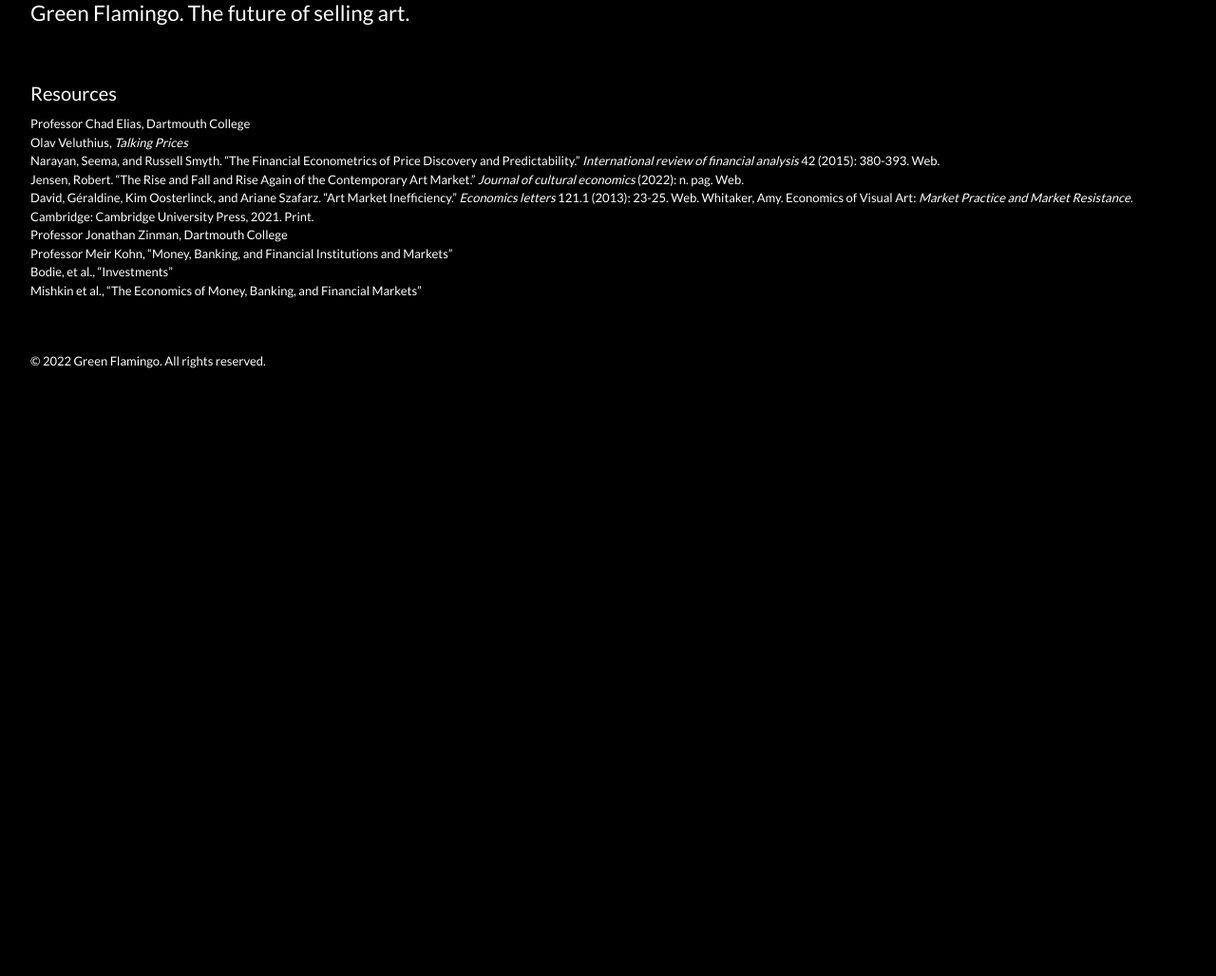
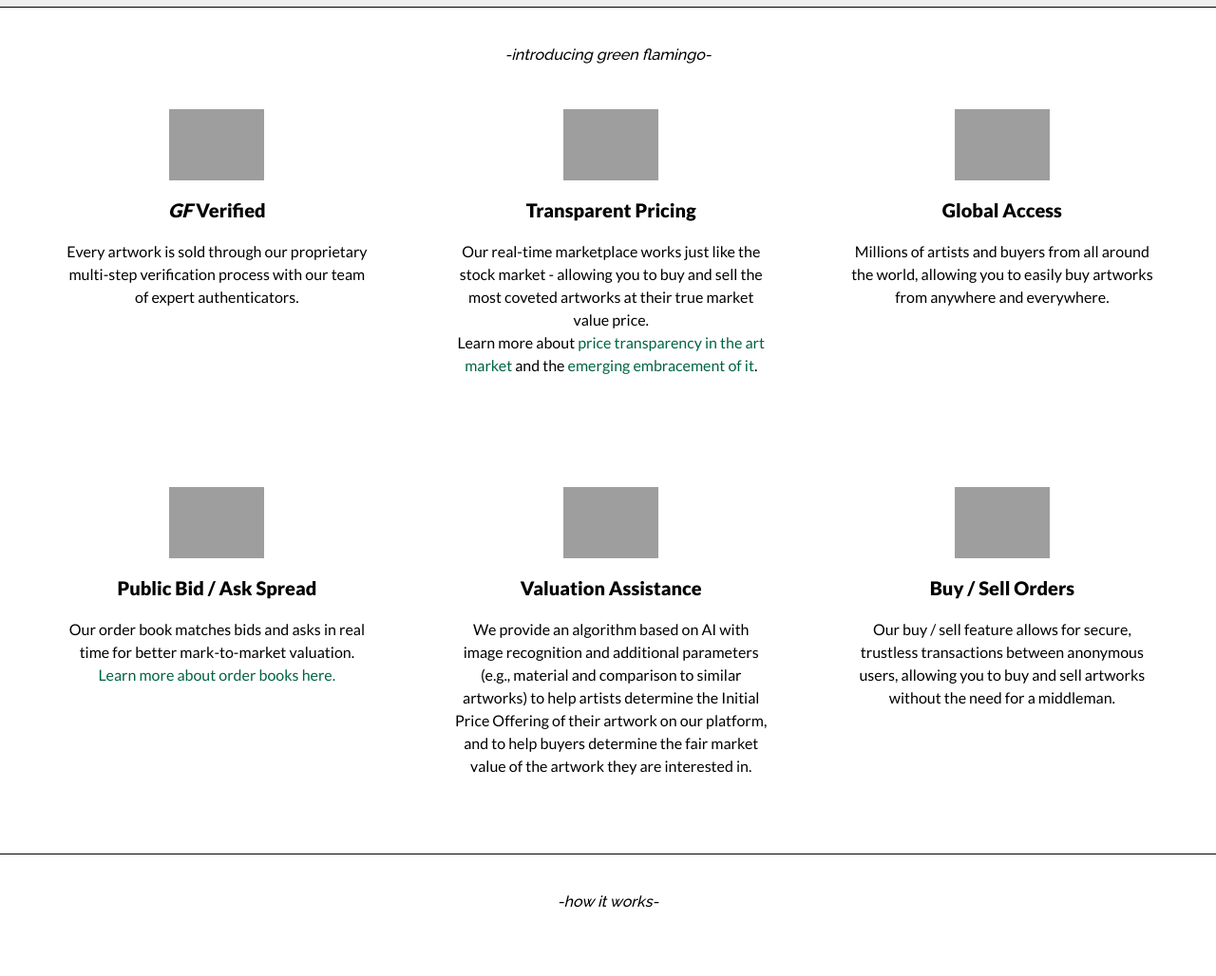
Before and after one commit to cpratim/Green-Flamingo, a Python web app: template web/blueprints/index/templates/about.html in a window 1280 px wide. Shown: the part 1258-2286 px from the top of the page at 95% size. Before the commit the page ends 1646 px from the top, so only its background shows below. Run offline with Jinja, Linux system fonts and the light colour scheme; the template is opened without the code that fills it, so the values that code supplies are empty; grey boxes are pictures that could not be loaded.

Commit message:
first working draft

```diff
--- a/web/blueprints/index/static/css/about.css
+++ b/web/blueprints/index/static/css/about.css
@@ -76,7 +76,7 @@
 }
 
 .section{
-    padding: 64px 0 16px;
+    padding: 40px 0 32px;
 }
 
 .grid{
@@ -247,9 +247,9 @@
 }
 
 /* problem */
-
 .problem{
-    background: gray;
+    border-top: 1px solid black;
+    background: #F0F0F0;
     display: flex;
     justify-content: center;
     align-items: center;
@@ -270,24 +270,30 @@
 }
 
 .problem_img{
-    width: 100%;
+    width: 90%;
     height: 100%;
     object-fit: cover;
-    padding-left: 1rem;
 }
 
 .problem_text{
-    text-align: center;
+    text-align: left;
     padding: 1rem;
     margin: 1rem;
-    margin-top: 5rem;
+    margin-top: 7rem;
+    margin-bottom: 5rem;
+}
+
+.problem_s_title{
+    font-family: var(--title-font);
+    font-size: var(--h3-font-size);
+    font-weight: var(--font-medium);
 }
 
 .problem_title{
     font-family: var(--title-font);
     font-size: 1.75rem;
     font-weight: var(--font-medium);
-    text-align: center;
+    text-align: left;
 }
 
 .problem_description{
@@ -296,6 +302,70 @@
     text-align: left;
 }
 
+/* features */
+.features{
+    border-top: 1px solid black;
+    display: flex;
+    justify-content: center;
+    align-items: center;
+    flex-direction: column;
+}
+
+.features_container{
+    display: grid;
+    grid-template-columns: auto auto auto;
+    gap: 1.25rem;
+    padding-left: 1rem;
+    padding-right: 1rem;
+}
+
+.feature{
+    text-align: center;
+    padding: 1rem;
+    margin: 1rem;
+    margin-top: 2rem;
+    margin-bottom: 2rem;
+}
+
+.feature_img{
+    max-width: 100px;
+    max-height: 100px;
+}
+
+.feature_title{
+    margin-top: 16px;
+    margin-bottom: 10px;
+    font-size: var(--h2-font-size);
+    font-weight: var(--font-semibold);
+    text-align: center;
+}
+
+.feature_description{
+    font-size: var(--h3-font-size);
+    margin-top: 20px;
+    text-align: center;
+    line-height: 1.5;
+}
+
+/* how it works */
+.functions{
+    display: flex;
+    justify-content: center;
+    align-items: center;
+    flex-direction: column;
+    border-top: 1px solid black;
+}
+
+.functions_container{
+    align-items: center;
+    justify-content: center;
+}
+
+.function_img{
+    padding-top: 1rem;
+    width: 100%;
+    height: 100vh;
+}
 
 /* footer */
 .footer{
--- a/web/blueprints/index/templates/about.html
+++ b/web/blueprints/index/templates/about.html
@@ -50,8 +50,8 @@
 
             <!-- problem -->
             <section class="problem section">
-                <span class="section_title">Problem</span>
-                <div class="problem_container">
+                <span class="problem_s_title"><i>-problem-</i></span>
+                <div class="problem_container container grid">
                     <img src="../static/img/pie_chart.png" alt="" class="problem_img">
                     <div class="problem_text">
                         <h1 class="problem_title">
@@ -74,6 +74,76 @@
 
             </section>
 
+            <!-- introducing green flamingo -->
+            <section class="features section">
+                <span class="problem_s_title"><i>-introducing green flamingo-</i></span>
+                <div class="features_container container grid">
+                    <!-- GF verified -->
+                    <div class="feature">
+                        <img src="../static/img/verify_logo.png" alt="" class="feature_img">
+                        <h1 class="feature_title"><i>GF</i> Verified</h1>
+                        <p class="feature_description">
+                            Every artwork is sold through our proprietary multi-step verification process with our team of expert authenticators.
+                        </p>
+                    </div>
+
+                    <!-- Transparent Pricing -->
+                    <div class="feature">
+                        <img src="../static/img/pricing_logo.png" alt="" class="feature_img">
+                        <h1 class="feature_title">Transparent Pricing</h1>
+                        <p class="feature_description">
+                            Our real-time marketplace works just like the stock market - allowing you to buy and sell the most coveted artworks at their true market value price.
+                            <br>Learn more about <a href="https://www.artsy.net/article/artsy-editorial-change-language-price-transparency-art-market" class="hyperlinks">price transparency in the art market</a> and the <a href="https://news.artnet.com/market/price-transparency-art-market-1915145" class="hyperlinks">emerging embracement of it</a>.
+                        </p>
+                    </div>
+
+                    <!-- Global Access -->
+                    <div class="feature">
+                        <img src="../static/img/globe_icon.png" alt="" class="feature_img">
+                        <h1 class="feature_title">Global Access</h1>
+                        <p class="feature_description">
+                            Millions of artists and buyers from all around the world, allowing you to easily buy artworks from anywhere and everywhere.
+                        </p>
+                    </div>
+
+                    <!-- Public Bid / Ask Spread -->
+                    <div class="feature">
+                        <img src="../static/img/globe_icon.png" alt="" class="feature_img">
+                        <h1 class="feature_title">Public Bid / Ask Spread</h1>
+                        <p class="feature_description">
+                            Our order book matches bids and asks in real time for better mark-to-market valuation.
+                            <a href="https://corporatefinanceinstitute.com/resources/wealth-management/order-book/" class="hyperlinks">Learn more about order books here.</a>
+                        </p>
+                    </div>
+
+                    <!-- Valuation Assistance -->
+                    <div class="feature">
+                        <img src="../static/img/globe_icon.png" alt="" class="feature_img">
+                        <h1 class="feature_title">Valuation Assistance</h1>
+                        <p class="feature_description">
+                            We provide an algorithm based on AI with image recognition and additional parameters (e.g., material and comparison to similar artworks) to help artists determine the Initial Price Offering of their artwork on our platform, and to help buyers determine the fair market value of the artwork they are interested in.
+                        </p>
+                    </div>
+
+                    <!-- Buy / Sell Orders -->
+                    <div class="feature">
+                        <img src="../static/img/globe_icon.png" alt="" class="feature_img">
+                        <h1 class="feature_title">Buy / Sell Orders</h1>
+                        <p class="feature_description">
+                            Our buy / sell feature allows for secure, trustless transactions between anonymous users, allowing you to buy and sell artworks without the need for a middleman.
+                        </p>
+                    </div>
+                </div>
+            </section>
+
+            <!-- how it works -->
+            <section class="functions section">
+                <span class="problem_s_title"><i>-how it works-</i></span>
+                <br><br><br><br>
+                <div class="function_container container grid">
+                    <img src="../static/img/functions_diagram.png" alt="" class="function_img">
+                </div>
+            </section>
 
         </main>
 
```
